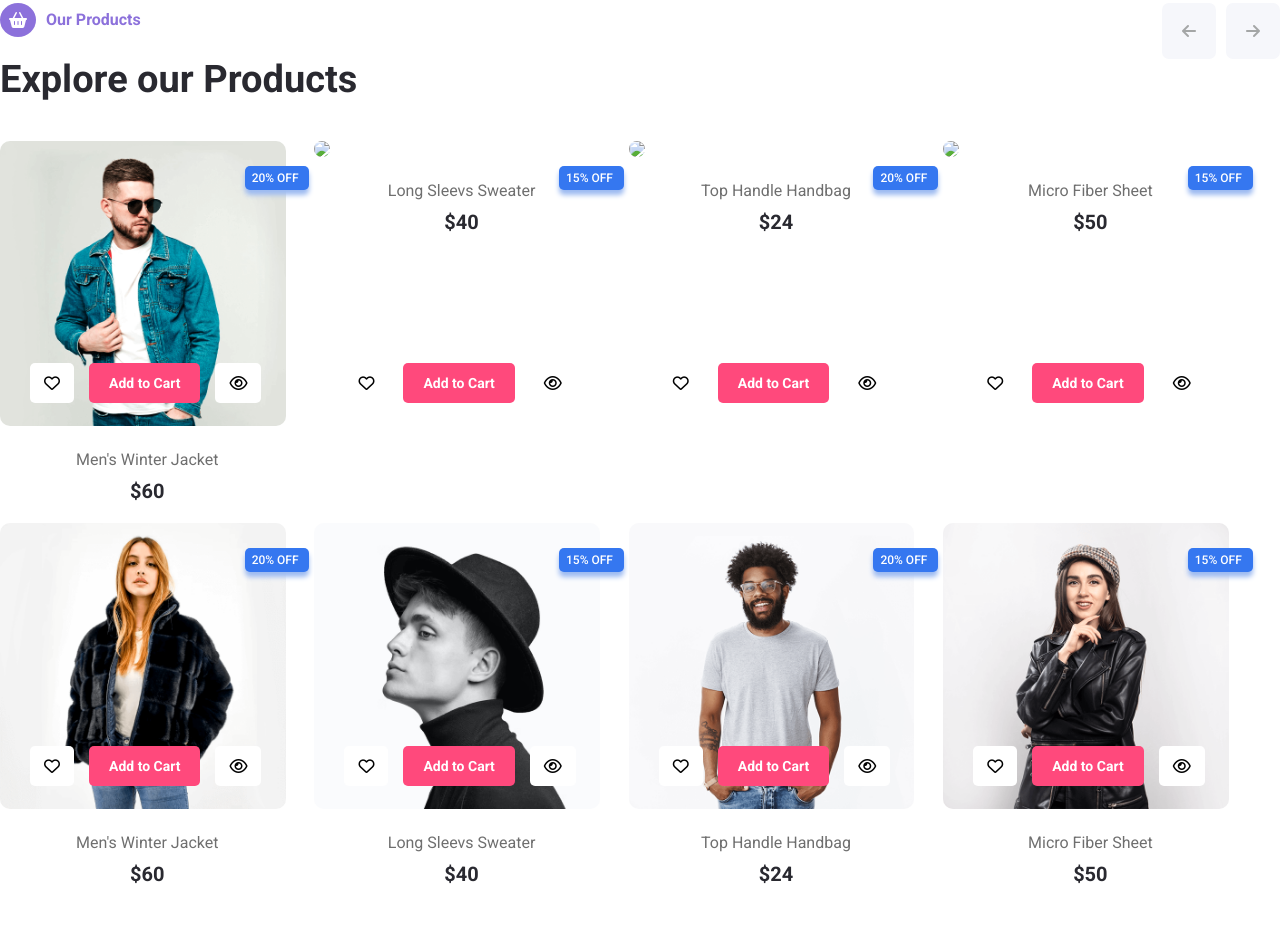
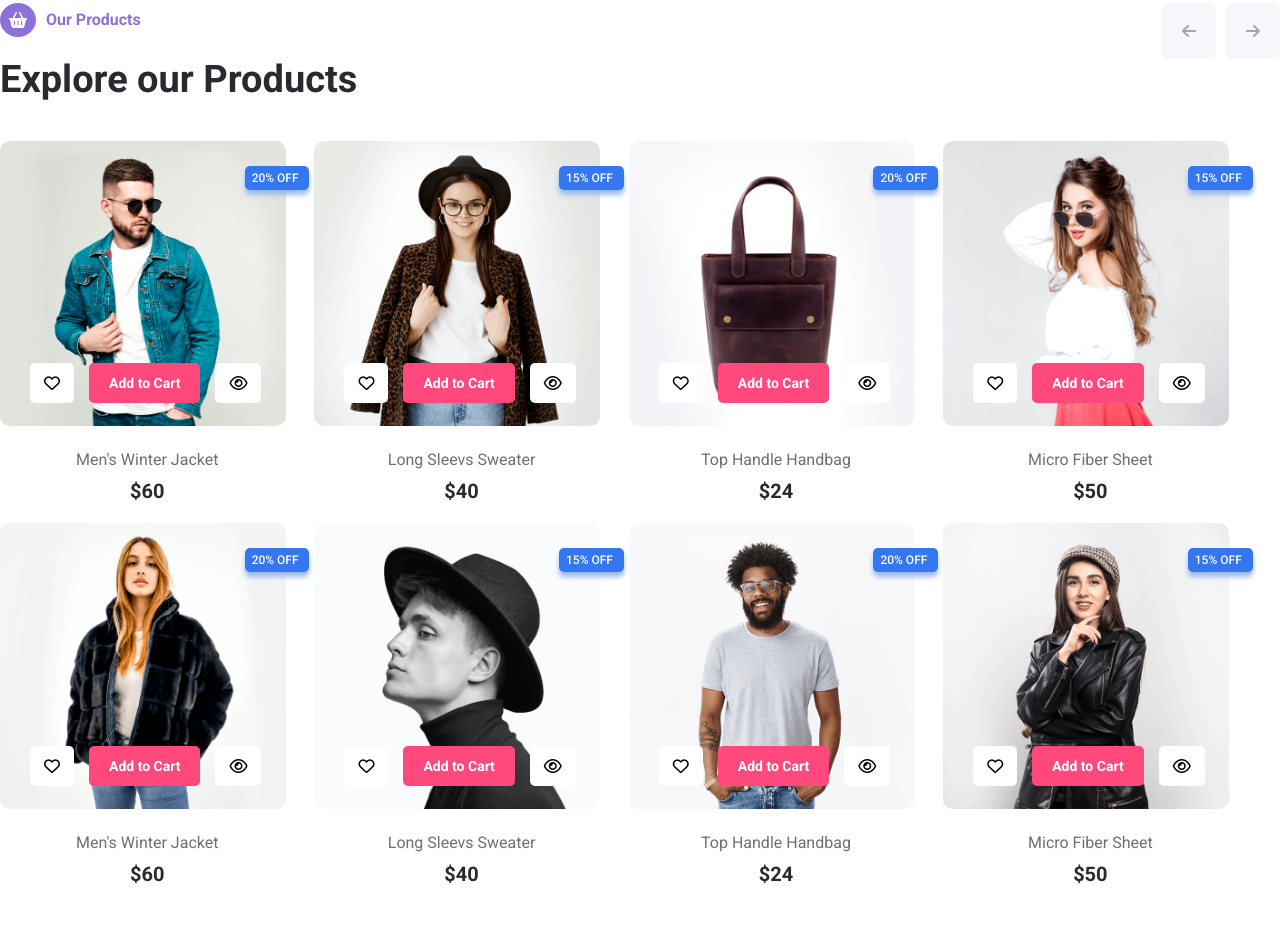
Before and after one commit to joyetadas/ecommerce_web, a plain HTML site: page index.html in a window 1280 px wide. Shown: the part 2853-3794 px from the top of the page. Drawn offline with Linux system fonts and the light colour scheme.

Commit message:
Update index.html

```diff
--- a/index.html
+++ b/index.html
@@ -453,7 +453,7 @@
                     </div>
                 </div>
                 <div class="col col2">
-                    <img src="images/sec-2 pic 2.png.">
+                    <img src="images/sec-2 pic 2.png">
                     <div class="off-area">
                         <p>15% OFF</p>
                     </div>
@@ -470,7 +470,7 @@
                 </div>
                 </div>
                 <div class="col col3">
-                    <img src="images/sec-2 pic 3.png.">
+                    <img src="images/sec-2 pic 3.png">
                     <div class="off-area">
                         <p>20% OFF</p>
                     </div>
@@ -487,7 +487,7 @@
                 </div>
                 </div>
                 <div class="col col4">
-                    <img src="images/sec-2 pic 4.png.">
+                    <img src="images/sec-2 pic 4.png">
                     <div class="off-area">
                         <p>15% OFF</p>
                     </div>
```
